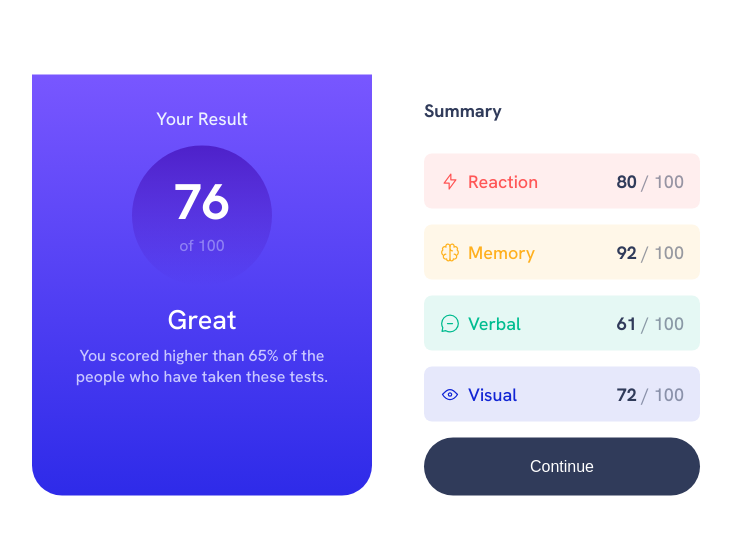
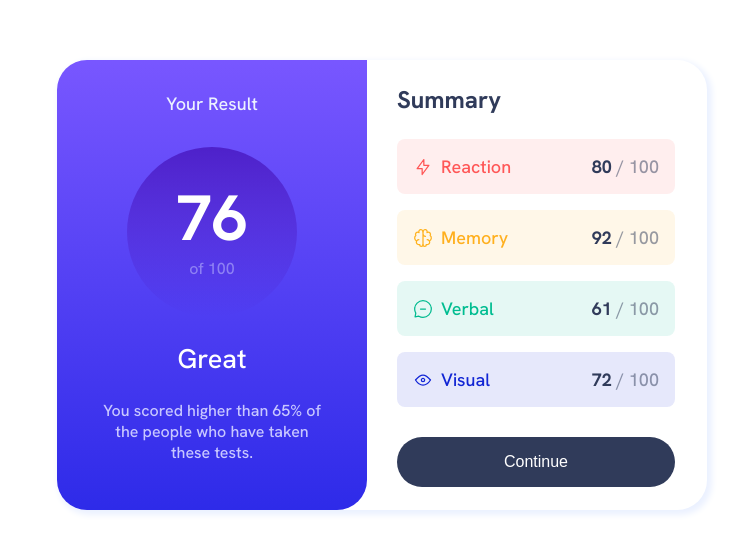
Before and after one commit to EderOBarreto/results-summary, a plain HTML site: page index.html in a window 1280 px wide. Shown: the part 115-668 px from the top of the page, without its empty margins (258-1000 px from the left). Drawn offline with Linux system fonts and the light colour scheme.

Commit message:
Add desktop stylesheet

```diff
--- a/index.css
+++ b/index.css
@@ -125,23 +125,8 @@ ul {
 
 /*  */
 
-.container {
+.results-modal {
   margin-bottom: 32px;
-}
-
-@media (min-width: 720px) {
-  /* modal logic */
-  .results-summary {
-    position: absolute;
-    width: 700px;
-    left: 50%;
-    top: 50%;
-    transform: translate3d(-50%, -50%, 0);
-
-    display: grid;
-    grid-template-columns: repeat(2, 1fr);
-    gap: 20px;
-  }
 }
 
 .result {
@@ -159,6 +144,7 @@ ul {
   color: var(--pale-blue);
   font-size: 18px;
   font-weight: 400;
+  margin-bottom: 16px;
 }
 
 .result-display {
@@ -169,7 +155,6 @@ ul {
   gap: 8px;
   width: 140px;
   height: 140px;
-  margin-top: 16px;
   background: linear-gradient(var(--violet-blue), var(--persian-blue));
 }
 
@@ -256,3 +241,66 @@ ul {
 .summary-button:hover::before {
   opacity: 1;
 }
+
+@media (min-width: 720px) {
+  .results-modal {
+    margin-bottom: 0;
+  }
+
+  .results-summary {
+    position: absolute;
+    width: 650px;
+    height: 450px;
+    left: 50%;
+    top: 50%;
+    transform: translate3d(-50%, -50%, 0);
+    display: grid;
+    grid-template-columns: repeat(2, 1fr);
+    gap: 30px;
+    box-shadow: 3px 3px 6px 2px var(--pale-blue);
+    border-radius: 30px;
+  }
+
+  .result {
+    border-top-left-radius: 30px;
+  }
+
+  .result-title {
+    margin-bottom: 32px;
+  }
+
+  .result-evaluation-message {
+    padding: 0 40px;
+  }
+
+  .summary {
+    padding-left: 0;
+  }
+
+  .summary-title {
+    margin-bottom: 24px;
+    font-size: 24px;
+  }
+
+  .summary-list {
+    margin-bottom: 30px;
+  }
+
+  .result-display {
+    width: 170px;
+    height: 170px;
+  }
+
+  .result-display-score {
+    font-size: 64px;
+    line-height: 64px;
+  }
+
+  .result-evaluation-title {
+    margin: 24px 0;
+  }
+
+  .summary-button {
+    padding: 16px;
+  }
+}
--- a/index.html
+++ b/index.html
@@ -21,7 +21,7 @@
     <title>Frontend Mentor | Results summary component</title>
   </head>
   <body>
-    <main class="container">
+    <div class="results-modal">
       <article class="results-summary">
         <section class="result">
           <h1 class="result-title">Your Result</h1>
@@ -31,8 +31,7 @@
           </div>
           <h2 class="result-evaluation-title">Great</h2>
           <p class="result-evaluation-message">
-            You scored higher than 65% of the <br />
-            people who have taken these tests.
+            You scored higher than 65% of the people who have taken these tests.
           </p>
         </section>
         <section class="summary">
@@ -76,7 +75,7 @@
           <button class="summary-button">Continue</button>
         </section>
       </article>
-    </main>
+    </div>
 
     <!-- <div class="attribution">
       Challenge by
```
